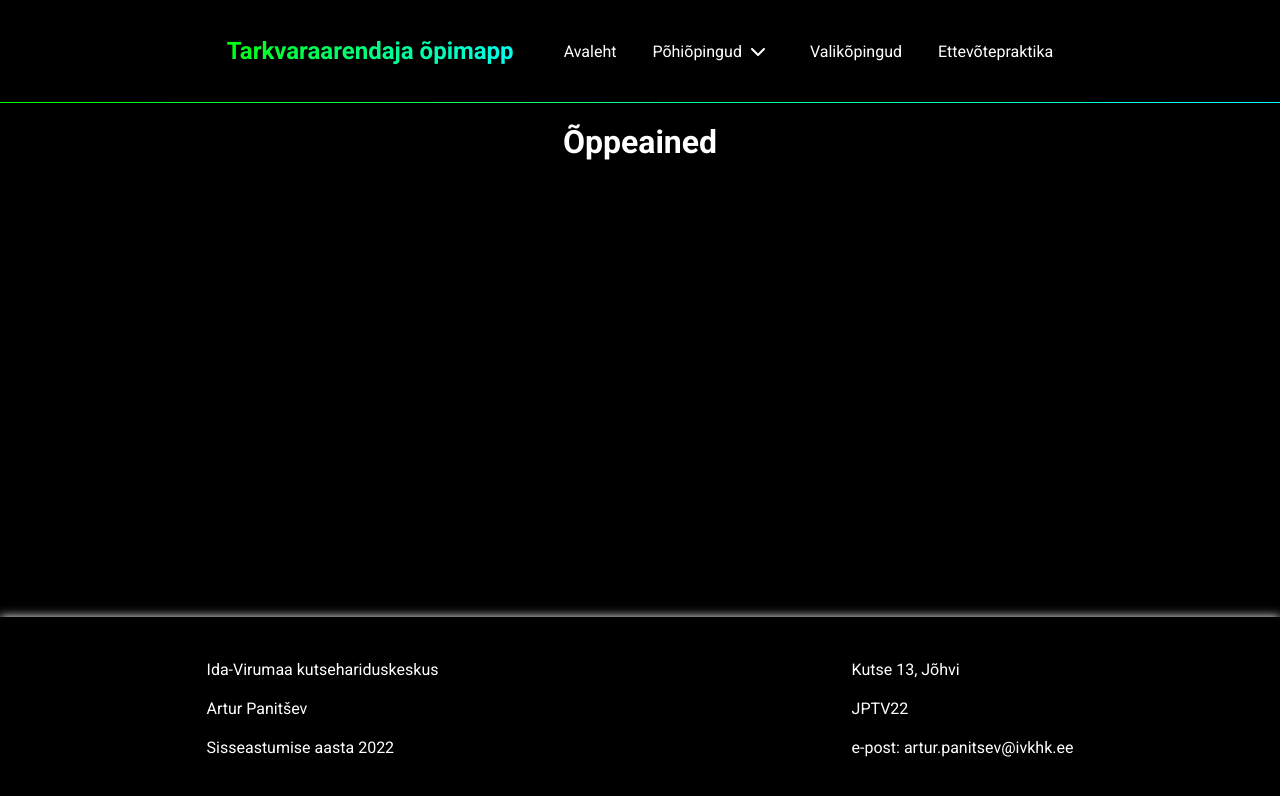
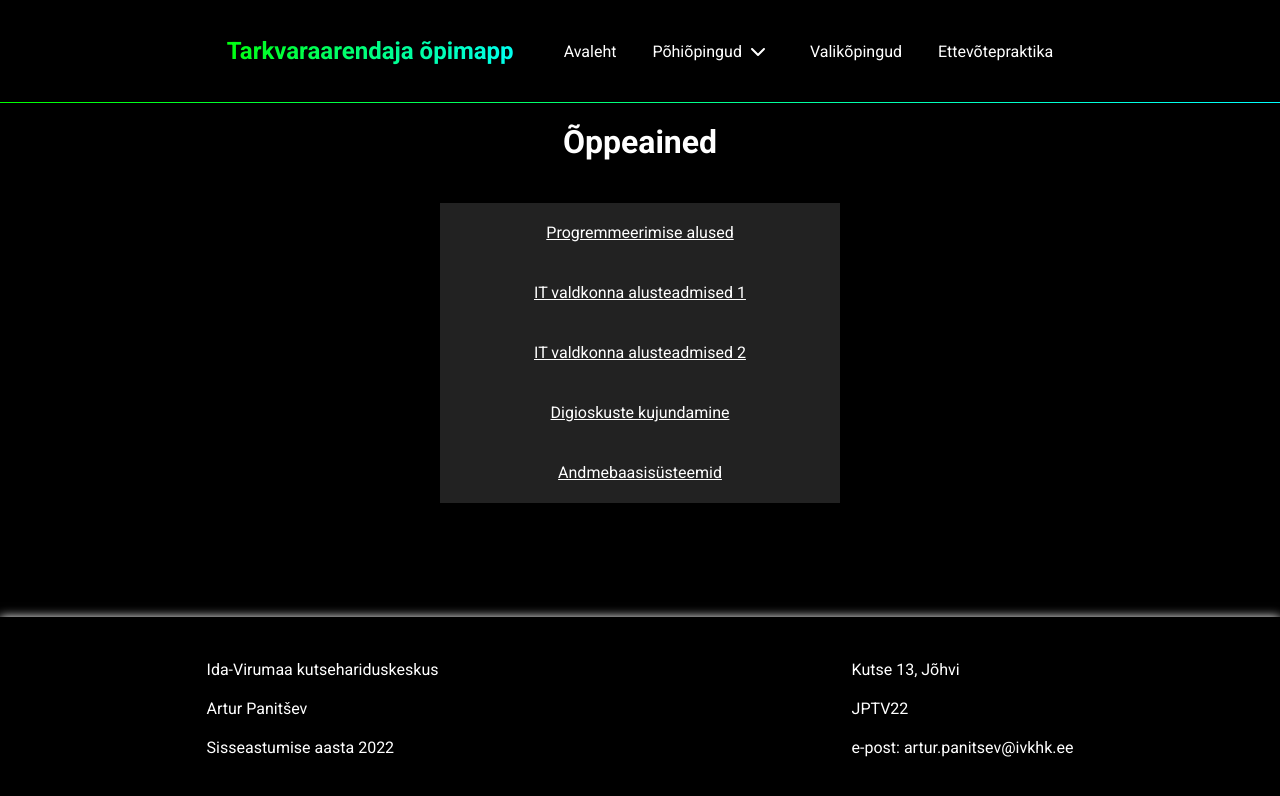
Before and after one commit to artur-panichev/opimapp, a React (Vite) app: page /pohiopingud in a window 1280 px wide. Shown: the top 796 px of the page. Built offline with nearby package versions, Linux system fonts and the light colour scheme.

Commit message:
andmebaas page

```diff
--- a/src/App.css
+++ b/src/App.css
@@ -23,6 +23,5 @@ body{
     margin: 0;
 }
 a{
-    text-decoration: none;
-    color: #fff;
+    color: aqua;
 }
--- a/src/components/Header/Header.css
+++ b/src/components/Header/Header.css
@@ -34,6 +34,8 @@ header ul li a{
     align-items: center;
     min-height: 28px;
     padding: 14px 18px;
+    color: #fff;
+    text-decoration: none;
 }
 header ul li a .ico{
     margin: 0 8px;
--- a/src/components/Header/Header.jsx
+++ b/src/components/Header/Header.jsx
@@ -58,7 +58,7 @@ function Header(){
                         <li><Link to="/it1">IT valdkonna alusteadmised 1</Link></li>
                         <li><Link to="/it2">IT valdkonna alusteadmised 2</Link></li>
                         <li><Link to="/digioskused">Digioskuste kujundamine</Link></li>
-                        <li><Link to="/andmebaasid">Andmebaasisüsteemid - ALUSED</Link></li>
+                        <li><Link to="/andmebaasid">Andmebaasisüsteemid</Link></li>
                     </ul>
                 </li>
                 <li>
--- a/src/components/pages/Andmebaasisüsteemid/Andmebaasisüsteemid.jsx
+++ b/src/components/pages/Andmebaasisüsteemid/Andmebaasisüsteemid.jsx
@@ -21,14 +21,20 @@ function Andmebaasisüsteemid(){
 
             <div className="box">
                 <div className="textCenter">
-                    <h2>Esitlus "Microsoft Access"</h2>
+                    <h2>Esitlus "Microsoft Access" (HÜ 1.2)</h2>
                     <iframe src="https://docs.google.com/presentation/d/e/2PACX-1vQu0sojBq2y3xQH9Aw2p6r5zXabSqjIAaEJPrDVrJMji4XvFbYruM4phyWAy4CJBw/embed?start=false&loop=false&delayms=3000" frameborder="0" width="500" height="300" allowfullscreen="true" mozallowfullscreen="true" webkitallowfullscreen="true"></iframe>
                 </div>
             </div>
             <div className="box">
                 <div className="textCenter">
-                    <h2>Esitlus "Firebase"</h2>
+                    <h2>Esitlus "Firebase" (HÜ 1.3)</h2>
                     <iframe src="https://docs.google.com/presentation/d/e/2PACX-1vSRhxlv7EdcI6WZsTNv0hy0ImBfzV1CWU6UqrOUPoP4sjW6HaWJh27XhHPoTkamDA/embed?start=false&loop=false&delayms=3000" frameborder="0" width="500" height="300" allowfullscreen="true" mozallowfullscreen="true" webkitallowfullscreen="true"></iframe>
+                </div>
+            </div>
+            <div className="box">
+                <div className="textCenter">
+                    <h2>Andmebaasi päringud (HÜ 2.5)</h2>
+                    <iframe src="https://docs.google.com/document/d/e/2PACX-1vQhrQ9p1ekvU039InNskJTwXQnDwpsH0ynBSeoiqdjlwh8hBzHjAIA5MnK01yGgcg/pub?embedded=true" width="500px" height="300px"></iframe>
                 </div>
             </div>
 
--- a/src/components/pages/Digioskused/Digioskused.jsx
+++ b/src/components/pages/Digioskused/Digioskused.jsx
@@ -4,10 +4,6 @@ function Digioskused(){
     return(
         <div className="page">
             <h1>Digioskuste kujundamine</h1>
-            <hr />
-            <h3>
-                Õpimapp | Artur Panitšev
-            </h3>
 
             <div className="box">
                 <div>
--- a/src/components/pages/Home/Home.jsx
+++ b/src/components/pages/Home/Home.jsx
@@ -6,9 +6,9 @@ function Home(){
         <div className='page'>
             <h1>Koduleht</h1>
             <hr />
-            <h3>
-                Õpimapp | Artur Panitšev
-            </h3>
+            <div className='textCenter'>
+                <strong>Õpimapp | Artur Panitšev</strong>
+            </div>
 
             <div className='box nowrap'>
                 <div>
--- a/src/components/pages/IT1/IT1.jsx
+++ b/src/components/pages/IT1/IT1.jsx
@@ -4,10 +4,6 @@ function IT1(){
     return(
         <div className="page">
             <h1>IT valdkonna alusteadmised 1</h1>
-            <hr />
-            <h3>
-                Õpimapp | Artur Panitšev
-            </h3>
 
             <div className="box">
                 <div className="textCenter">
--- a/src/components/pages/IT2/IT2.jsx
+++ b/src/components/pages/IT2/IT2.jsx
@@ -4,10 +4,6 @@ function IT2(){
     return(
         <div className="page">
             <h1>IT valdkonna alusteadmised 2</h1>
-            <hr />
-            <h3>
-                Õpimapp | Artur Panitšev
-            </h3>
 
             <div className="box">
                 <div className="textCenter">
--- a/src/components/pages/Pages.css
+++ b/src/components/pages/Pages.css
@@ -31,11 +31,13 @@
 }
 .textCenter{
     text-align: center;
+    padding: 20px;
 }
 .textBox{
     text-align: left;
     max-width: 740px;
     margin: 25px auto;
+    padding: 20px;
 }
 .nowrap{
     flex-wrap: nowrap;
--- /dev/null
+++ b/src/components/pages/Pohiopingud/Pohiopingud.css
@@ -0,0 +1,14 @@
+.pohiopingud a{
+    display: flex;
+    justify-content: center;
+    align-items: center;
+    width: 400px;
+    height: 60px;
+    margin: 0;
+    background-color: #222;
+    color: #fff;
+    margin:  0 auto;
+}
+.pohiopingud a:hover{
+    background-color: #333;
+}
--- a/src/components/pages/Pohiopingud/Pohiopingud.jsx
+++ b/src/components/pages/Pohiopingud/Pohiopingud.jsx
@@ -1,9 +1,18 @@
-import '../Pages.css'
+import { Link } from 'react-router-dom';
+import '../Pages.css';
+import './Pohiopingud.css';
 
 export default function Pohiopingud() {
   return (
-	<div className='page'>
+	<div className='page pohiopingud'>
 		<h1>Õppeained</h1>
+		<div className="textCenter">
+			<Link to="/progalused">Progremmeerimise alused</Link>
+			<Link to="/it1">IT valdkonna alusteadmised 1</Link>
+			<Link to="/it2">IT valdkonna alusteadmised 2</Link>
+			<Link to="/digioskused">Digioskuste kujundamine</Link>
+			<Link to="/andmebaasid">Andmebaasisüsteemid</Link>
+		</div>
 	</div>
   )
 }
--- a/src/components/pages/Progalused/Progalused.jsx
+++ b/src/components/pages/Progalused/Progalused.jsx
@@ -7,10 +7,6 @@ function Progalused(){
     return(
         <div className="page">
             <h1>Progremmeerimise alused</h1>
-            <hr />
-            <h3>
-                Õpimapp | Artur Panitšev
-            </h3>
 
             <div className="box">
                 <div>
```
